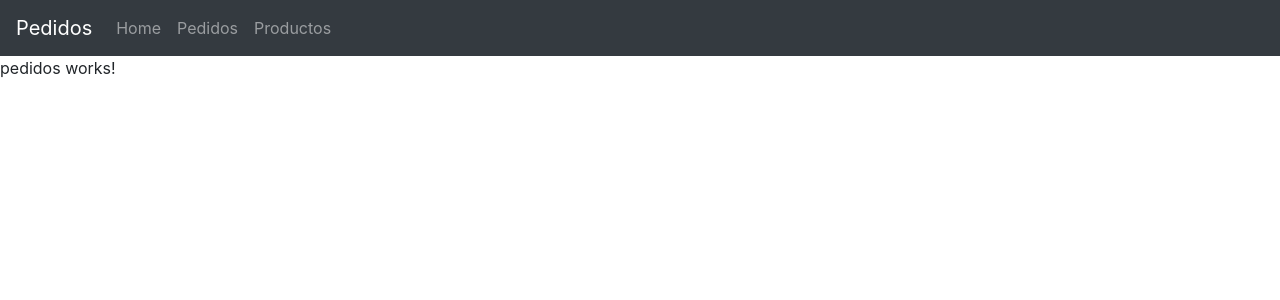
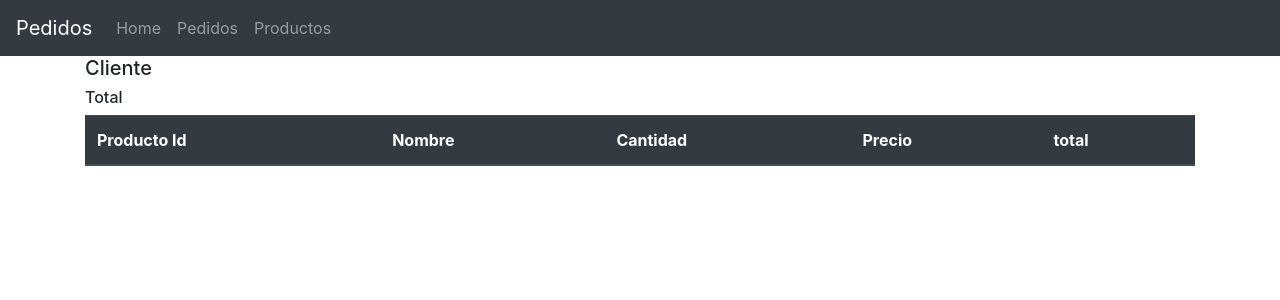
Before and after one commit to JhonnyJGomez/cursoAngular_TypeScript_Parte5, an Angular app: page /pedidos in a window 1280 px wide. Shown: the top 300 px of the page. Built offline with nearby package versions, Linux system fonts and the light colour scheme.

Commit message:
LocalStorage: se muestra el detalle del pedido - Productos detalle del pedido

```diff
--- a/src/app/models/pedido-detalle.ts
+++ b/src/app/models/pedido-detalle.ts
@@ -13,8 +13,5 @@ export class PedidoDetalle{
         this.total = this.total;
     }
 
-    agregarPedidoDetalle(pedido:PedidoDetalle){
-        let agregarPedido: Array<PedidoDetalle> = new Array<PedidoDetalle>()
-        agregarPedido.push(pedido)
-    }
+
 }
--- a/src/app/models/pedidos.ts
+++ b/src/app/models/pedidos.ts
@@ -34,8 +34,21 @@ export class Pedidos{
         }else{
             this.pedidoDetalle.push(pedidoDetalle)
         }
-
-
+        this.actualizarTotal()
 
     }
+
+    private actualizarTotal(){
+        this.total = 0;
+       /* Ejemplo usando for
+        for (let producto of this.pedidoDetalle)
+        {
+            this.total = this.total + producto.total;
+        } */
+        //Ejemplo usando for each para recorrer el array
+
+        this.pedidoDetalle.forEach(producto=>{
+            this.total = this.total + producto.total
+        })
+    }
 }
--- a/src/app/pedidos/pedidos.component.html
+++ b/src/app/pedidos/pedidos.component.html
@@ -1 +1,30 @@
-<p>pedidos works!</p>
+<div class="container">
+    <div class="cliente">
+        <h5>Cliente {{this.PedidoServiceInyectado.pedido.nombreCliente}}</h5>
+        <h6>Total {{this.PedidoServiceInyectado.pedido.total | currency: 'COP'}}</h6>
+        <div class="detalle">
+            <table class="table table-dark">
+                <thead>
+                  <tr>
+                    <th scope="col">Producto Id</th>
+                    <th scope="col">Nombre</th>
+                    <th scope="col">Cantidad</th>
+                    <th scope="col">Precio</th>
+                    <th scope="col">total</th>
+                  </tr>
+                </thead>
+                <tbody>
+                  <tr *ngFor="let pedido of this.PedidoServiceInyectado.pedido.pedidoDetalle">
+                    <th scope="row" >1</th>
+                    <td>{{pedido.productoId}}</td>
+                    <td>{{pedido.nombreProducto}}</td>
+                    <td>{{pedido.cantidad}}</td>
+                    <td>{{pedido.precio | currency: 'COP'}}</td>
+                    <td>{{pedido.total | currency: 'COP'}}</td>
+                  </tr>
+                </tbody>
+              </table>
+        </div>
+
+    </div>
+</div>
```
